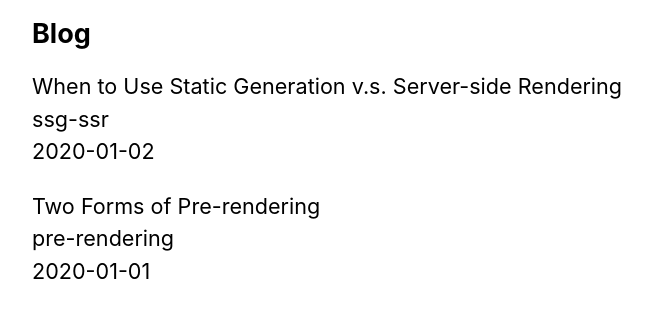
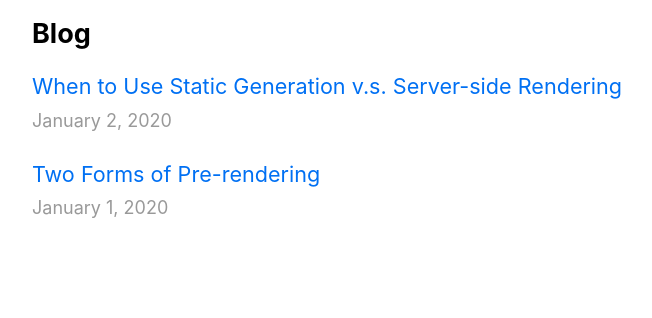
Before and after one commit to futuregerm/nextjs-basics, a Next.js app: page / in a window 1280 px wide. Shown: the part 422-740 px from the top of the page, without its empty margins (302-954 px from the left). Built offline with nearby package versions, Linux system fonts and the light colour scheme.

Commit message:
Linking pages and serializing markdown

```diff
--- /dev/null
+++ b/components/Date.js
@@ -0,0 +1,6 @@
+import { parseISO, format } from "date-fns";
+
+export default function Date({ dateString }) {
+  const date = parseISO(dateString);
+  return <time dateTime={dateString}>{format(date, "LLLL d, yyyy")}</time>;
+}
--- a/lib/posts.js
+++ b/lib/posts.js
@@ -1,6 +1,8 @@
 import fs from "fs";
 import path from "path";
 import matter from "gray-matter";
+import remark from "remark";
+import html from "remark-html";
 
 const postsDirectory = path.join(process.cwd(), "posts");
 
@@ -58,16 +60,22 @@
   });
 }
 
-export const getPostData = (id) => {
+export const getPostData = async (id) => {
   const fullPath = path.join(postsDirectory, `${id}.md`);
   const fileContents = fs.readFileSync(fullPath, "utf8");
 
   // Use gray-matter to parse the post metadata section
   const matterResult = matter(fileContents);
 
+  const processedContent = await remark()
+    .use(html)
+    .process(matterResult.content);
+  const contentHtml = processedContent.toString();
+
   // Combine the data with the id
   return {
     id,
+    contentHtml,
     ...matterResult.data,
   };
 };
--- a/package.json
+++ b/package.json
@@ -8,9 +8,12 @@
     "start": "next start"
   },
   "dependencies": {
+    "date-fns": "^2.16.1",
     "gray-matter": "^4.0.2",
     "next": "^10.0.0",
     "react": "16.13.1",
-    "react-dom": "16.13.1"
+    "react-dom": "16.13.1",
+    "remark": "^13.0.0",
+    "remark-html": "^13.0.1"
   }
 }
--- a/pages/index.js
+++ b/pages/index.js
@@ -2,6 +2,8 @@
 import Layout, { siteTitle } from "../components/layout";
 import utilStyles from "../styles/utils.module.css";
 import { getSortedPostsData } from "../lib/posts";
+import Link from "next/link";
+import Date from "../components/date";
 
 export const getStaticProps = async () => {
   const allPostsData = getSortedPostsData();
@@ -29,11 +31,13 @@
         <ul className={utilStyles.list}>
           {allPostsData.map(({ id, date, title }) => (
             <li className={utilStyles.listItem} key={id}>
-              {title}
+              <Link href={`/posts/${id}`}>
+                <a>{title}</a>
+              </Link>
               <br />
-              {id}
-              <br />
-              {date}
+              <small className={utilStyles.lightText}>
+                <Date dateString={date} />
+              </small>
             </li>
           ))}
         </ul>
```
Also changed, not shown: pages/posts/[id].js (+14 -6 lines), 1 other file (tests, documents, lock files or other folders).
